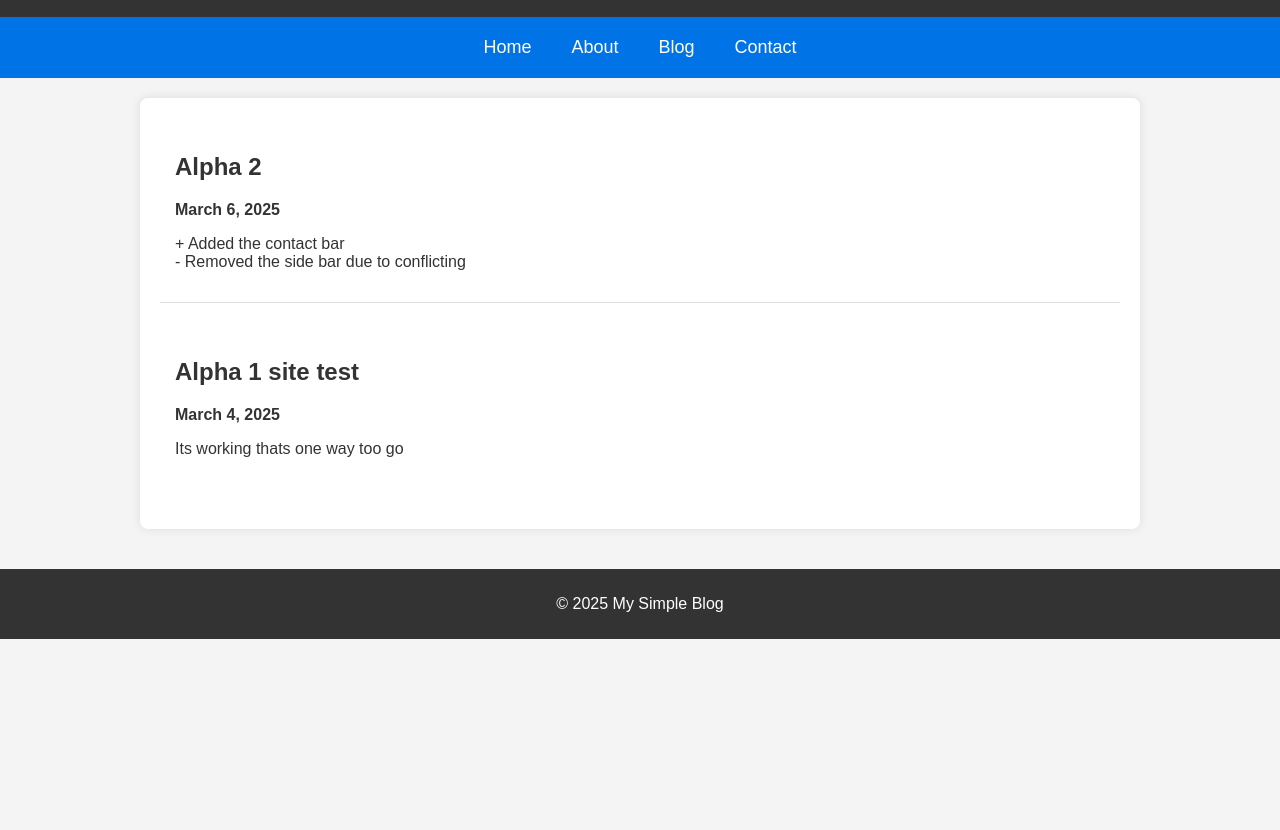
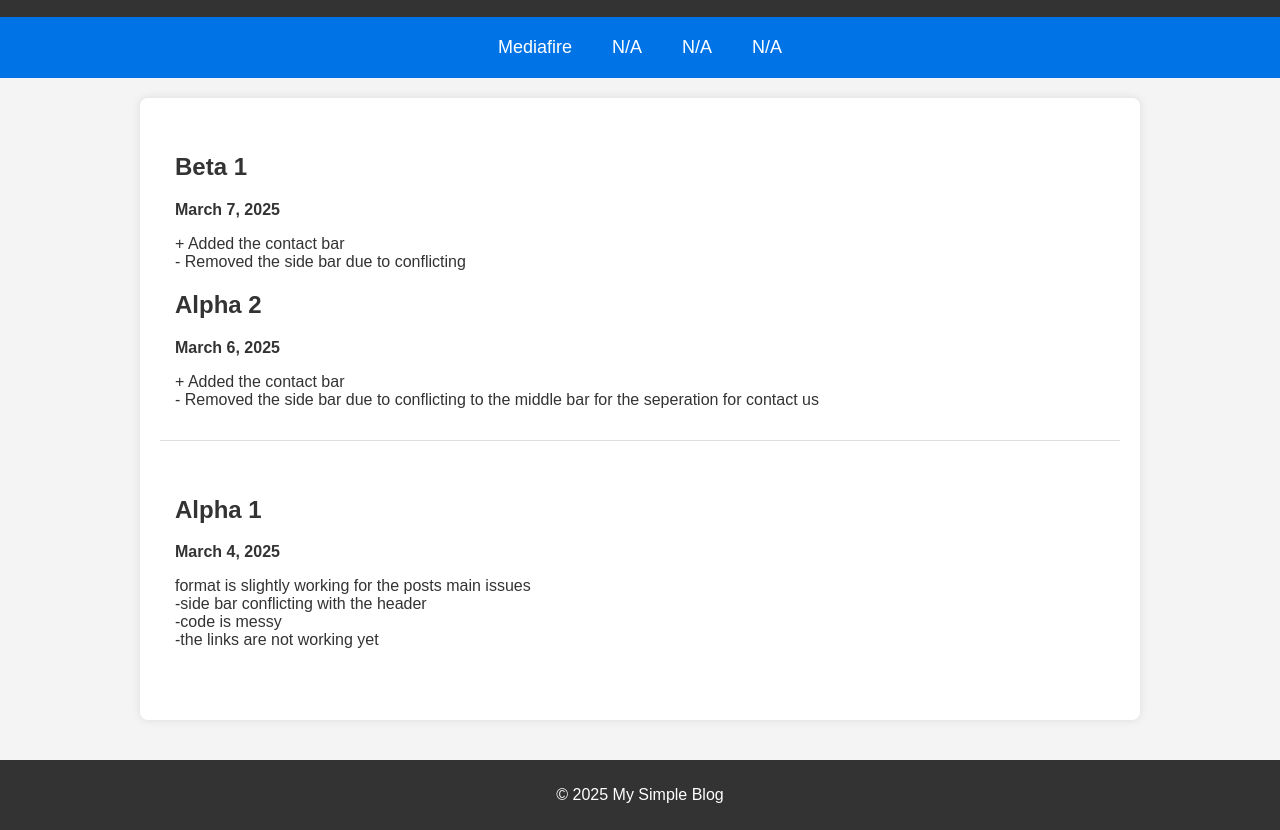
Before and after one commit to Hydrus-Water-Dragon/Operation-pylon, a plain HTML site: page index.htm in a window 1280 px wide. Shown: the part 65-895 px from the top of the page. Before the commit the page ends 800 px from the top, so only its background shows below. Drawn offline with Linux system fonts and the light colour scheme.

Commit message:
Update index.htm
update

```diff
--- a/index.htm
+++ b/index.htm
@@ -81,25 +81,38 @@
         <h1>My Simple Blog</h1>
     </header>
     <nav>
-        <a href="#">Home</a>
-        <a href="#">About</a>
-        <a href="#">Blog</a>
-        <a href="#">Contact</a>
+        <a href="#">Mediafire</a>
+        <a href="#">N/A</a>
+        <a href="#">N/A</a>
+        <a href="#">N/A</a>
     </nav>
     <div class="main-content">
         <div class="container">
             <div class="post">
+                <h2>Beta 1</h2>
+                <p><strong>March 7, 2025</strong></p>
+                <p>
+                 + Added the contact bar<br>
+                - Removed the side bar due to conflicting
+                </p>
                 <h2>Alpha 2</h2>
                 <p><strong>March 6, 2025</strong></p>
                 <p>
                     + Added the contact bar<br>
-                - Removed the side bar due to conflicting
+                - Removed the side bar due to conflicting to the middle bar for the seperation for contact us
+
                 </p>
             </div>
             <div class="post">
-                <h2>Alpha 1 site test </h2>
+                <h2>Alpha 1</h2>
                 <p><strong>March 4, 2025</strong></p>
-                <p>Its working thats one way too go </p>
+                <p>
+                    format is slightly working for the posts
+                    main issues<br>
+                    -side bar conflicting with the header <br>
+                    -code is messy<br>
+                    -the links are not working yet
+                </p>
             </div>
         </div>
     </div>
```
